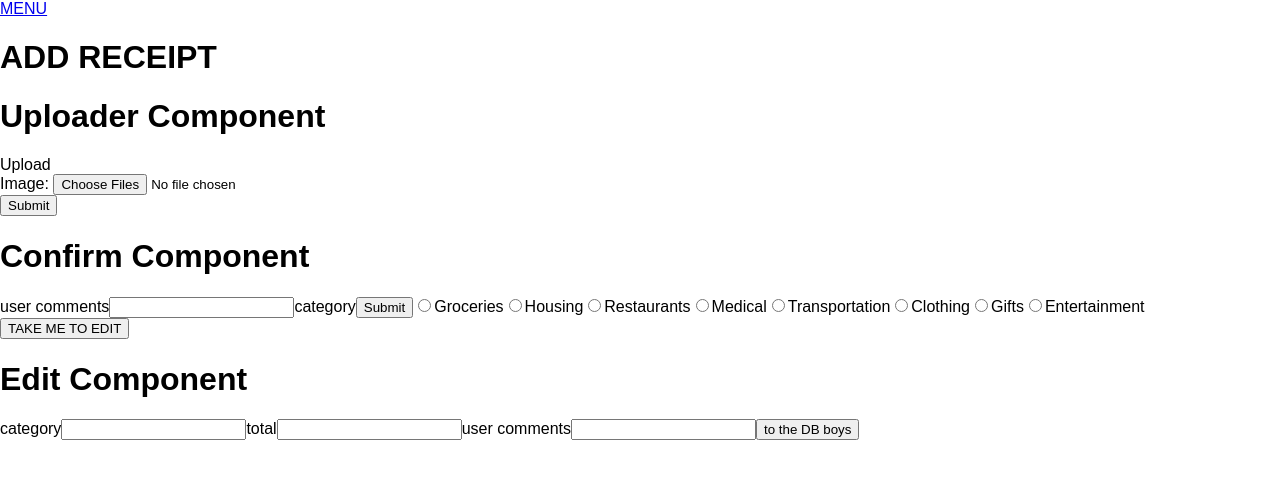
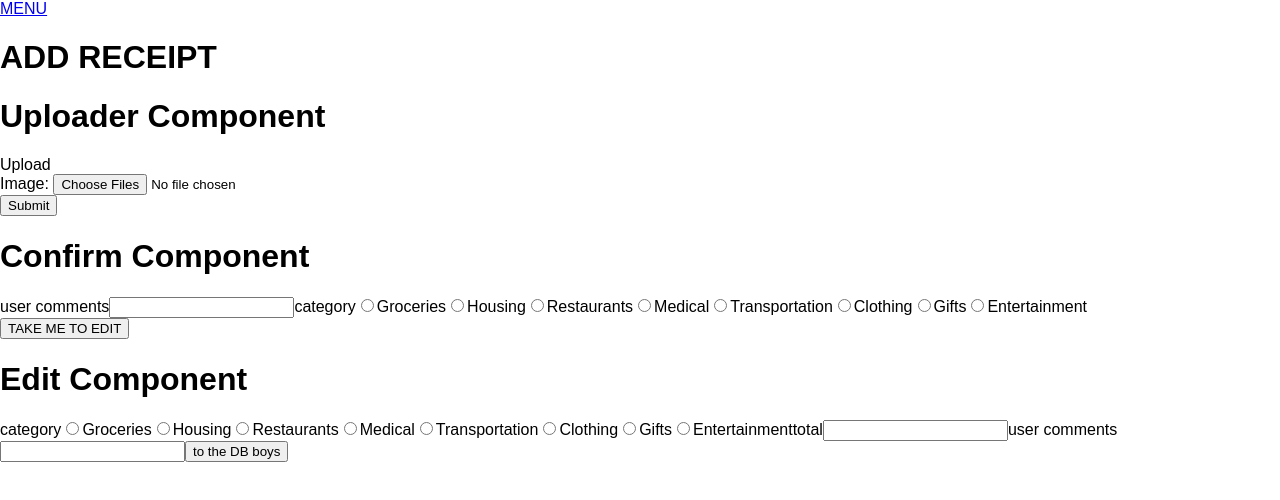
Before and after one commit to girOly/sav-r, a React (Create React App) app in the folder client/: page /add_receipt in a window 1280 px wide. Shown: the top 500 px of the page. Built offline with nearby package versions, Linux system fonts and the light colour scheme; no server answers.

Commit message:
radios added to edit and category ids added to confirm and edit

```diff
--- a/client/src/components/Confirm.js
+++ b/client/src/components/Confirm.js
@@ -1,5 +1,5 @@
 import React, { useState } from "react";
-import { BrowserRouter as Router, Route, Link } from "react-router-dom";
+// import { BrowserRouter as Router, Route, Link } from "react-router-dom";
 export default function Confirm(props) {
   const [comment, setComment] = useState("");
   const [category, setCategory] = useState("");
@@ -21,7 +21,6 @@ export default function Confirm(props) {
           name="comments"
         />
         category
-        <button type="submit">Submit</button>
         <label className="radio-inline">
           <input
             value="1"
@@ -51,6 +50,7 @@ export default function Confirm(props) {
         </label>
         <label className="radio-inline">
           <input
+            value="4"
             type="radio"
             name="optradio"
             onChange={event => setCategory(event.target.value)}
@@ -59,6 +59,7 @@ export default function Confirm(props) {
         </label>
         <label className="radio-inline">
           <input
+            value="5"
             type="radio"
             name="optradio"
             onChange={event => setCategory(event.target.value)}
@@ -67,6 +68,7 @@ export default function Confirm(props) {
         </label>
         <label className="radio-inline">
           <input
+            value="6"
             type="radio"
             name="optradio"
             onChange={event => setCategory(event.target.value)}
@@ -75,6 +77,7 @@ export default function Confirm(props) {
         </label>
         <label className="radio-inline">
           <input
+            value="7"
             type="radio"
             name="optradio"
             onChange={event => setCategory(event.target.value)}
@@ -83,6 +86,7 @@ export default function Confirm(props) {
         </label>
         <label className="radio-inline">
           <input
+            value="8"
             type="radio"
             name="optradio"
             onChange={event => setCategory(event.target.value)}
--- a/client/src/components/Edit.js
+++ b/client/src/components/Edit.js
@@ -4,15 +4,89 @@ import React, { useState } from "react";
 export default function Edit(props) {
   const [total, setTotal] = useState(0);
   const [comment, setComment] = useState("");
+  const [category, setCategory] = useState("");
   // console.log(total);
+
+  // console.log(category);
 
   return (
     <div>
       <h1>Edit Component</h1>
       <form onSubmit={event => event.preventDefault()}>
         category
-        <input type="text" name="category" />
-        total
+        <label className="radio-inline">
+          <input
+            value="1"
+            type="radio"
+            name="optradio"
+            onChange={event => setCategory(event.target.value)}
+          />
+          Groceries
+        </label>
+        <label className="radio-inline">
+          <input
+            value="2"
+            type="radio"
+            name="optradio"
+            onChange={event => setCategory(event.target.value)}
+          />
+          Housing
+        </label>
+        <label className="radio-inline">
+          <input
+            value="3"
+            type="radio"
+            name="optradio"
+            onChange={event => setCategory(event.target.value)}
+          />
+          Restaurants
+        </label>
+        <label className="radio-inline">
+          <input
+            value="4"
+            type="radio"
+            name="optradio"
+            onChange={event => setCategory(event.target.value)}
+          />
+          Medical
+        </label>
+        <label className="radio-inline">
+          <input
+            value="5"
+            type="radio"
+            name="optradio"
+            onChange={event => setCategory(event.target.value)}
+          />
+          Transportation
+        </label>
+        <label className="radio-inline">
+          <input
+            value="6"
+            type="radio"
+            name="optradio"
+            onChange={event => setCategory(event.target.value)}
+          />
+          Clothing
+        </label>
+        <label className="radio-inline">
+          <input
+            value="7"
+            type="radio"
+            name="optradio"
+            onChange={event => setCategory(event.target.value)}
+          />
+          Gifts
+        </label>
+        <label className="radio-inline">
+          <input
+            value="8"
+            type="radio"
+            name="optradio"
+            onChange={event => setCategory(event.target.value)}
+          />
+          Entertainment
+        </label>
+        <label>total</label>
         <input
           type="number"
           name="total_cents"
--- a/client/src/components/Login.js
+++ b/client/src/components/Login.js
@@ -8,22 +8,13 @@ export default function Login(props) {
   // console.log(email);
 
   const userLogin = () => {
-    // console.log("name: ", name);
-    console.log("email: ", email);
-    console.log("password: ", password);
-    // console.log("password: ", password);
-
     return axios
       .post("/api/users/login", {
         email,
-        password,
-        test: localStorage.id
+        password
       })
       .then(response => {
-        console.log("response", response);
         localStorage.setItem("id", response.data);
-        console.log("localStorage", localStorage.id);
-        // console.log("axios-response", response);
       })
       .catch(err => {
         console.log("axios error", err);
--- a/client/src/components/Main-menu.js
+++ b/client/src/components/Main-menu.js
@@ -1,5 +1,5 @@
 import React from "react";
-import { useVisualMode } from "../hooks/useVisualMode";
+// import { useVisualMode } from "../hooks/useVisualMode";
 import { BrowserRouter as Router, Route, Link } from "react-router-dom";
 // import Uploader from "./Uploader";
 
--- a/client/src/components/Register.js
+++ b/client/src/components/Register.js
@@ -15,9 +15,9 @@ export default function Register(props) {
         email
       })
       .then(response => {
-        console.log("frontend", response.data[0].id);
+        // console.log("frontend", response.data[0].id);
         localStorage.setItem("id", response.data[0].id);
-        console.log("localStorage", localStorage.id);
+        // console.log("localStorage", localStorage.id);
       })
       .catch(err => {
         console.log("axios error", err);
```
